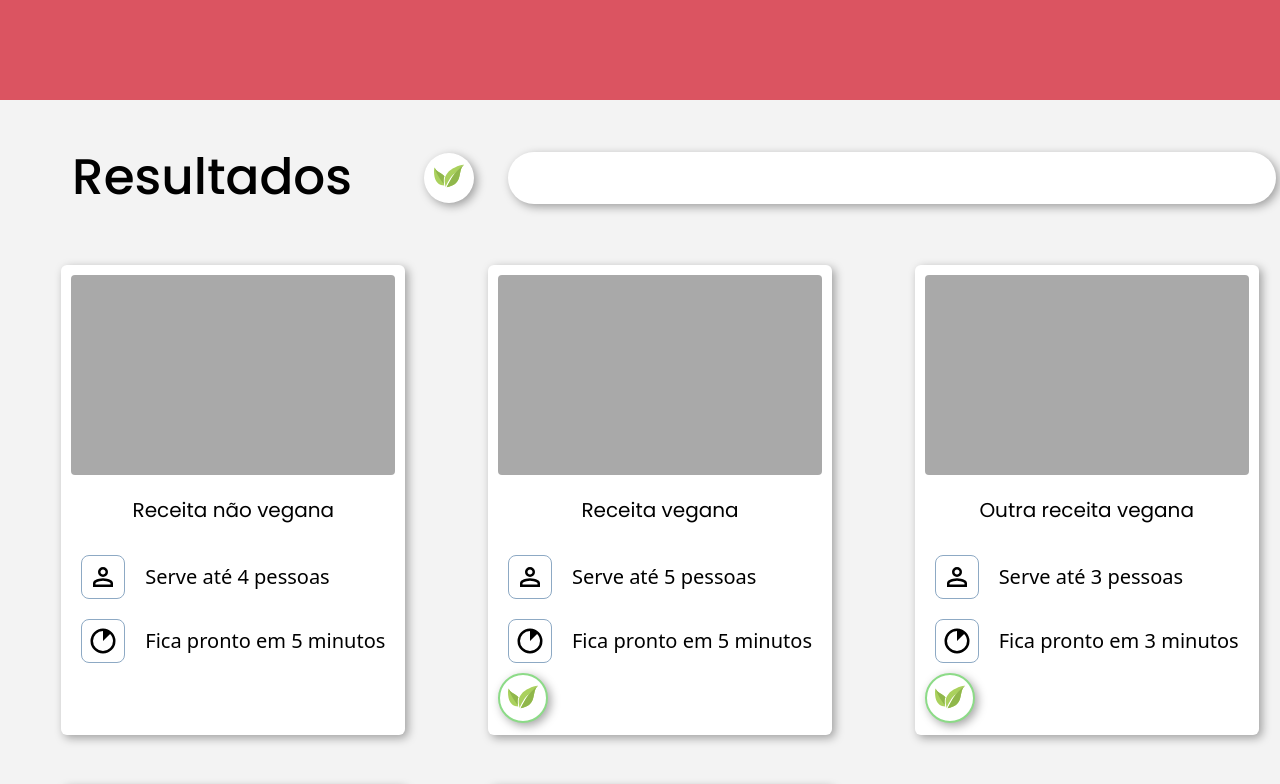
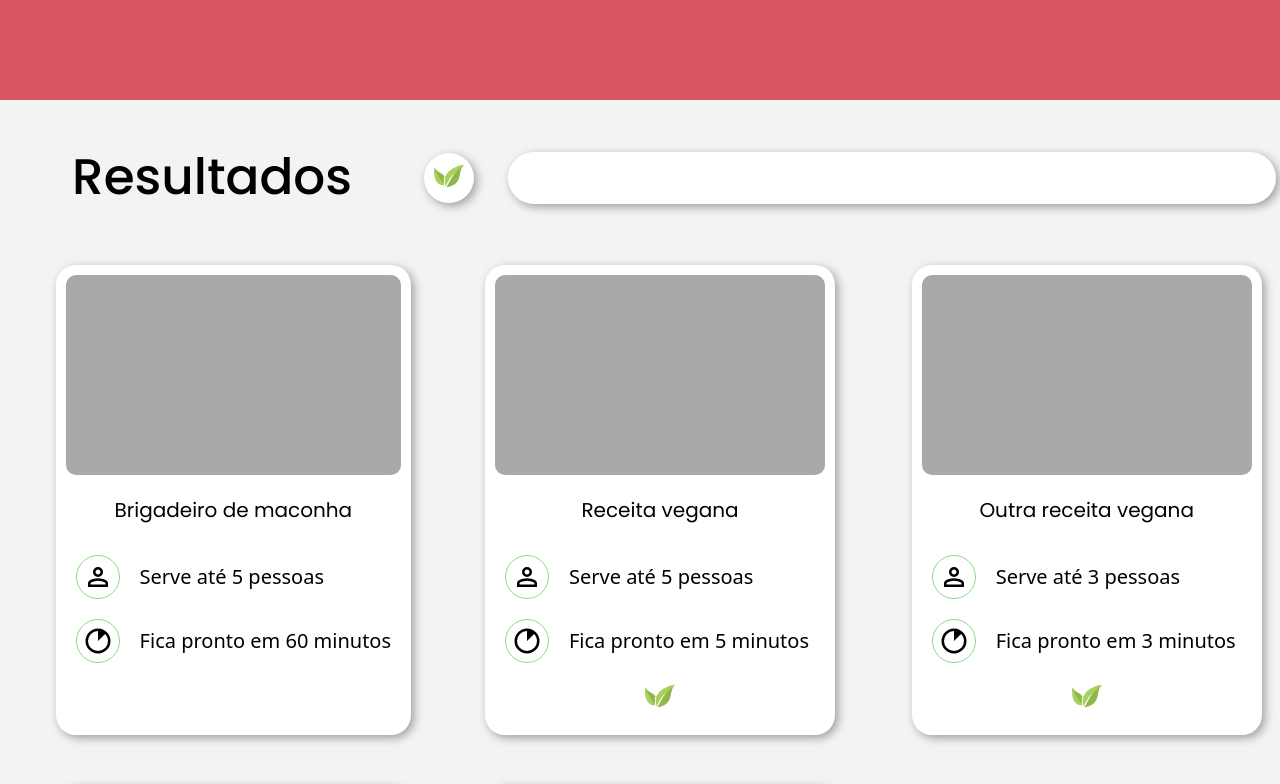
Before and after one commit to jpcastro14/gitapps, a React (Vite) app in the folder gitapps/: page /recipelist in a window 1280 px wide. Shown: the top 784 px of the page. Built offline with nearby package versions, Linux system fonts and the light colour scheme; data requests are answered from the project's data file.

Commit message:
Refactor: Resize and reestyle recipecard component visual elements

```diff
--- a/gitapps/db.json
+++ b/gitapps/db.json
@@ -1,14 +1,14 @@
 {
   "recipes": [
     {
-      "id": "d4f8",
-      "name": "Receita não vegana",
-      "dificulty": "5",
+      "name": "Brigadeiro de maconha",
+      "dificulty": "6",
       "isVegan": false,
-      "ingredients": "kjsadgfuyasvduayswgfdsaugaspiugd",
-      "servings": "4",
-      "prepareTime": "5",
-      "prepareSteps": "não vegana"
+      "ingredients": "10 Gramas de colombia, 300 gramas de manteiga, 1 lata de leite condensado, 5 colheres de achocolatado em pó",
+      "servings": "5",
+      "prepareTime": "60",
+      "prepareSteps": "Separe sua maconha dichavada em um pote, derreta a manteiga em uma panela em banho maria, adicione a maconha na manteiga derretida, mantenha em banho maria por 40 minutos, deixe a manteiga esfriar e solidificar por completo, após esse processo, basta fazer o brigadeiro utilizando a manteiga infusionada.",
+      "id": "d4f8"
     },
     {
       "id": "447f",
--- a/gitapps/src/Components/RecipeComponent/RecipeList/index.tsx
+++ b/gitapps/src/Components/RecipeComponent/RecipeList/index.tsx
@@ -3,7 +3,6 @@ import {
   OverContainer,
   RecipeCard,
   RecipeCardContainer,
-  RecipeCode,
   RecipeImage,
   RecipeName,
   RecipeProps,
@@ -103,7 +102,14 @@ function Recipelist() {
                     </RecipeProps>
                   </RecipePropsDiv>
                   {recipe.isVegan ? (
-                    <VeganButton $veganColor={vegancolor} onClick={veganFIlter}>
+                    <VeganButton
+                      style={{
+                        borderRadius: "0px",
+                        width: "100%",
+                        height: "3rem",
+                        filter: "none",
+                      }}
+                    >
                       <img src={leaf} />
                     </VeganButton>
                   ) : (
@@ -128,14 +134,21 @@ function Recipelist() {
                       <img src={clock} />
                       <span>Fica pronto em {recipe.prepareTime} minutos</span>
                     </RecipeProps>
-                    {recipe.isVegan ? (
-                      <VeganButton $veganColor={true} onClick={veganFIlter}>
-                        <img src={leaf} />
-                      </VeganButton>
-                    ) : (
-                      ""
-                    )}
                   </RecipePropsDiv>
+                  {recipe.isVegan ? (
+                    <VeganButton
+                      style={{
+                        borderRadius: "0px",
+                        width: "100%",
+                        height: "3rem",
+                        filter: "none",
+                      }}
+                    >
+                      <img src={leaf} />
+                    </VeganButton>
+                  ) : (
+                    ""
+                  )}
                 </RecipeCard>
               ))}
         </RecipeCardContainer>
--- a/gitapps/src/Components/RecipeComponent/RecipeList/styles.ts
+++ b/gitapps/src/Components/RecipeComponent/RecipeList/styles.ts
@@ -83,8 +83,14 @@ export const VeganButton = styled.button<ButtonProps>`
 
 export const RecipeCardContainer = styled.div`
   display: grid;
-  grid-template-columns: 1fr 1fr 1fr ;
+  grid-template-columns: 1fr 1fr 1fr 1fr;
+  @media (max-width: 1400px){
+    grid-template-columns: 1fr 1fr 1fr;
+  }
   @media (max-width: 1200px){
+    grid-template-columns: 1fr 1fr;
+  }
+  @media (max-width: 700px){
     grid-template-columns: 1fr;
   }
 `;
@@ -94,9 +100,9 @@ export const RecipeCard = styled.div<ButtonProps>`
   background-color: white;
   margin: 0 auto;
   margin-top: 50px;
-  border-radius:6px;
-  max-width:550px ;
-
+  border-radius:20px;
+  min-width: 330px;
+  max-width:350px ;
   filter: drop-shadow(3px 3px 5px rgba(0,0,0,0.35));
   color: black;
   padding: 10px;
@@ -108,15 +114,6 @@ export const RecipeCard = styled.div<ButtonProps>`
 
 `
 
-export const RecipeCode = styled.p`
-  font-size: 10px;
-  color: gray;
-  display: flex;
-  margin-top: 40px;
-  width: 100%;
-  justify-self: center;
-`;
-
 export const RecipeName = styled.p`
     font-family: Poppins;
     font-size: 20px;
@@ -125,7 +122,7 @@ export const RecipeName = styled.p`
 export const RecipeImage = styled.div`
     width: 100%;
     background-color: darkgray;
-    border-radius: 4px;
+    border-radius: 10px;
     height:200px;
 `;
 
@@ -142,8 +139,8 @@ export const RecipeProps = styled.div`
   img{
     margin-right: 20px;
     height: 30px;
-    border: 1px solid var(--form-blue);
-    border-radius: 8px;
+    border: 1px solid var(--regular-green);
+    border-radius: 100px;
     padding: 6px;
   }
 `;
--- a/gitapps/src/Components/RecipeComponent/RecipeUnit/index.tsx
+++ b/gitapps/src/Components/RecipeComponent/RecipeUnit/index.tsx
@@ -67,6 +67,7 @@ function RecipeUnit() {
             children: "Receita Editada com sucesso!",
             open: true,
           });
+          setIsmodalOpen(!ismodalOpen);
           setTimeout(() => {
             window.location.reload();
           }, 3000);
@@ -78,7 +79,11 @@ function RecipeUnit() {
   return (
     <>
       <AlertComponent open={alertProps.open} children={alertProps.children} />
-      <Modal open={ismodalOpen} onClose={handleClose}>
+      <Modal
+        style={{ overflowY: "scroll" }}
+        open={ismodalOpen}
+        onClose={handleClose}
+      >
         {/* ---------------------------------- Formulário de edição ---------------------------------- */}
         <ModalForm>
           <h2>Editar receita</h2>
@@ -103,9 +108,10 @@ function RecipeUnit() {
                 fullWidth
                 size="small"
                 type="number"
+                slotProps={{ htmlInput: { type: "number", min: 0, max: 5 } }}
                 error={!!errors.servings}
                 helperText={errors.servings?.message}
-                placeholder={recipe?.servings.toString()}
+                defaultValue={recipe?.servings.toString()}
                 {...register("servings", { required: false })}
               />
             </Grid2>
@@ -120,7 +126,7 @@ function RecipeUnit() {
                 size="small"
                 error={!!errors.prepareTime}
                 helperText={errors.prepareTime?.message}
-                placeholder={recipe?.prepareTime.toString()}
+                defaultValue={recipe?.prepareTime.toString()}
                 {...register("prepareTime", { required: true })}
               />
             </Grid2>
@@ -134,7 +140,7 @@ function RecipeUnit() {
                 error={!!errors.dificulty}
                 helperText={errors.dificulty?.message}
                 fullWidth
-                placeholder={recipe?.dificulty.toString()}
+                defaultValue={recipe?.dificulty.toString()}
                 {...register("dificulty")}
               />
             </Grid2>
@@ -150,7 +156,7 @@ function RecipeUnit() {
                 error={!!errors.ingredients}
                 helperText={errors.ingredients?.message}
                 size="medium"
-                placeholder={recipe?.ingredients}
+                defaultValue={recipe?.ingredients}
                 {...register("ingredients")}
               />
             </Grid2>
@@ -166,7 +172,7 @@ function RecipeUnit() {
                 error={!!errors.prepareSteps}
                 helperText={errors.prepareSteps?.message}
                 size="medium"
-                placeholder={recipe?.prepareSteps}
+                defaultValue={recipe?.prepareSteps}
                 {...register("prepareSteps")}
               />
             </Grid2>
@@ -217,9 +223,11 @@ function RecipeUnit() {
       </TopDecorativeBarEdit>
       <Container>
         <IngredientsContainer>
-          <h1>{recipe?.name}</h1>
-          <h2>Ingredientes:</h2>
-          <p>{list}</p>
+          <div>
+            <h1>{recipe?.name}</h1>
+            <h2>Ingredientes:</h2>
+            <p>{list}</p>
+          </div>
         </IngredientsContainer>
         <Divider />
         <PrepareStepsContainer>
--- a/gitapps/src/Components/RecipeComponent/RecipeUnit/styles.ts
+++ b/gitapps/src/Components/RecipeComponent/RecipeUnit/styles.ts
@@ -44,6 +44,10 @@ border-radius: 8px;
         font-size: 2rem;
         margin-top: 0;
     }
+    @media (max-width:1200px) {
+        width:85%;
+        padding: 1rem;
+    }
 `;
 
 export const IngredientsContainer = styled.div`
@@ -51,6 +55,10 @@ export const IngredientsContainer = styled.div`
     flex-direction: column;
     text-align: start;
     padding-left: 10%;
+    div{
+        border: 1px solid red;
+        width: 20rem;
+    }
     @media (max-width:1200px) {
      padding-left: 1rem;
      h1{
```
